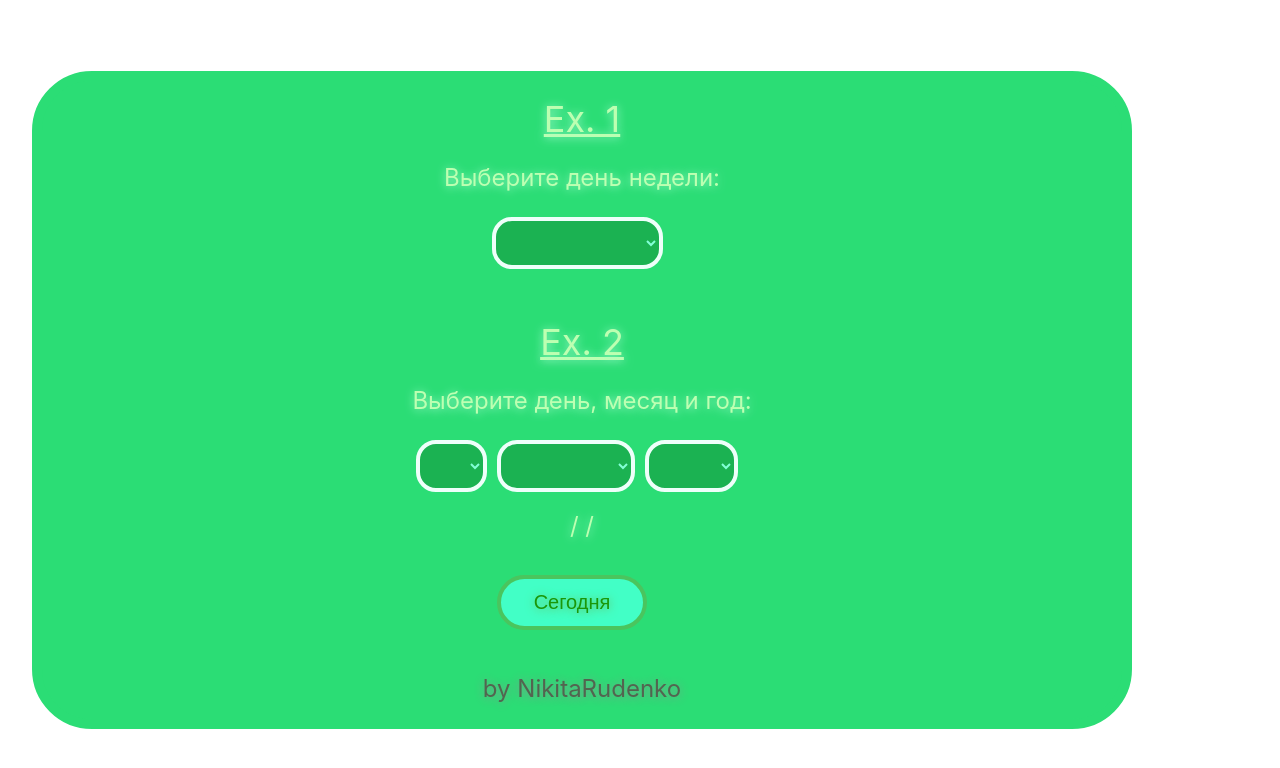
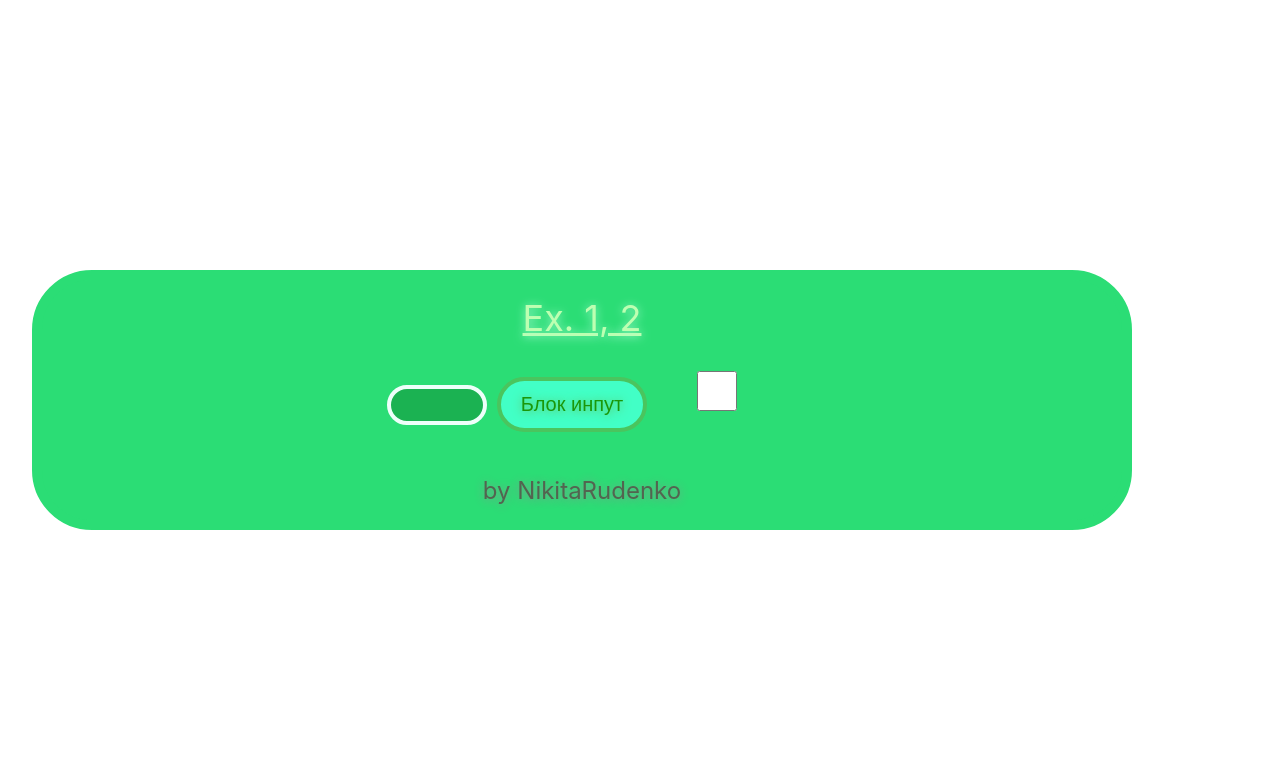
Before and after one commit to nickruden/vue3_base, a Vue app: page / in a window 1280 px wide. Shown: the top 768 px of the page. Built offline with nearby package versions, Linux system fonts and the light colour scheme.

Commit message:
Блокировка элементов в Vue(Task_51)

```diff
--- a/src/App.vue
+++ b/src/App.vue
@@ -3,26 +3,17 @@
   name: "App",
   data() {
     return {
-      // Ex. 1
-      selected1: ' ',
-      week: ['Понедельник', 'Вторник', 'Среда', 'Четверг', 'Пятница', 'Суббота', 'Воскресенье'],
-
-      // Ex. 2
-      selected21: ' ',
-      selected22: ' ',
-      selected23: ' ',
-      days: [1, 2, 3, 4, 5, 6, 7, 8, 9, 10, 11, 12, 13, 14, 15, 16, 17, 18, 19, 20, 21, 22, 23, 24, 25, 26, 27, 28, 29, 30, 31],
-      months: ['Январь', 'Февраль', 'Март', 'Апрель', 'Май', 'Июнь', 'Июль', 'Август', 'Сентябрь', 'Октябрь', 'Ноябрь', 'Декабрь'],
-      years: ['2023', '2022','2021', '2020', '2019','2018', '2017', '2016', '2015', '2014']
+      // Ex. 1, 2
+      disable: false,
+      block: 'Блок инпут',
+      unblock: 'Разбл инпут'
     }
   },
 
   methods: {
-    today: function() {
-      const date = new Date();
-      this.selected21 = String(date.getDate());
-      this.selected22 = String(date.getMonth() + 1);
-      this.selected23 = String(date.getFullYear());
+    // Ex. 1, 2
+    blockinp: function() {
+      this.disable = !this.disable;
     }
   }
 }
@@ -30,30 +21,13 @@
 
 <template>
   <div id="main">
-    <!-- Ex. 1 -->
+    <!-- Ex. 1, 2 -->
     <div>
-      <h2>Ex. 1</h2>
-      <p>Выберите день недели:</p>
-        <select v-model="selected1">
-		      <option v-for="day in week">{{ day }}</option>
-	      </select>
-    </div>
+      <h2>Ex. 1, 2</h2>
+      <input type="name" :disabled="disable">
+      <button @click="blockinp"> {{!disable ? block : unblock }}</button>
 
-    <!-- Ex. 2 -->
-    <div>
-      <h2>Ex. 2</h2>
-      <p>Выберите день, месяц и год:</p>
-        <select v-model="selected21">
-          <option v-for="day in days">{{ day }}</option>
-        </select>
-        <select v-model="selected22">
-          <option v-for="month in months">{{ month }}</option>
-        </select>
-        <select v-model="selected23">
-          <option v-for="year in years">{{ year }}</option>
-        </select>
-        <p>{{ selected21 + ' / ' + selected22 + ' / ' + selected23 }}</p>
-        <button @click="today">Сегодня</button>
+      <input type="checkbox" @click="blockinp">
     </div>
 
     <p id="endword">by NikitaRudenko</p>
```
